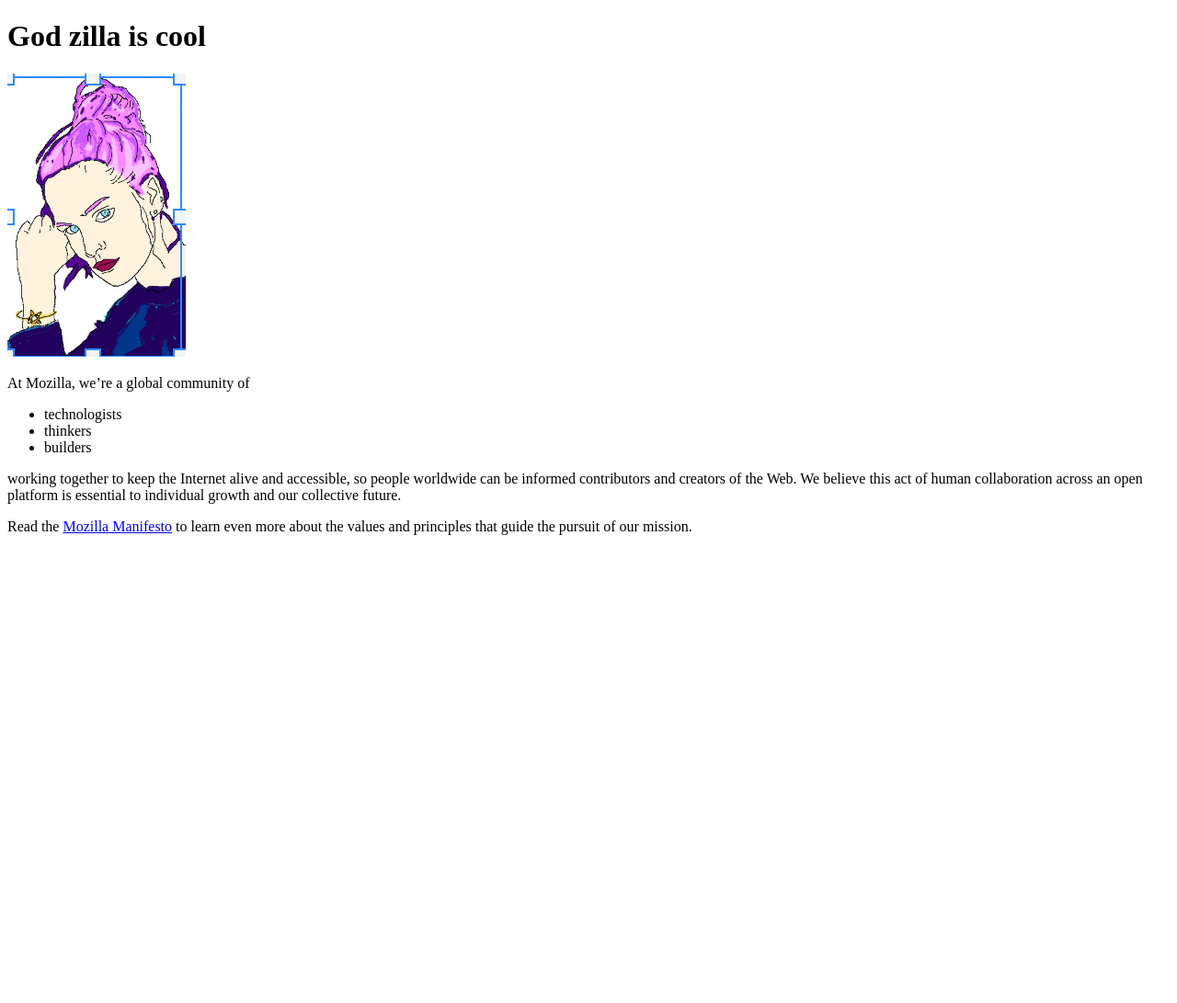
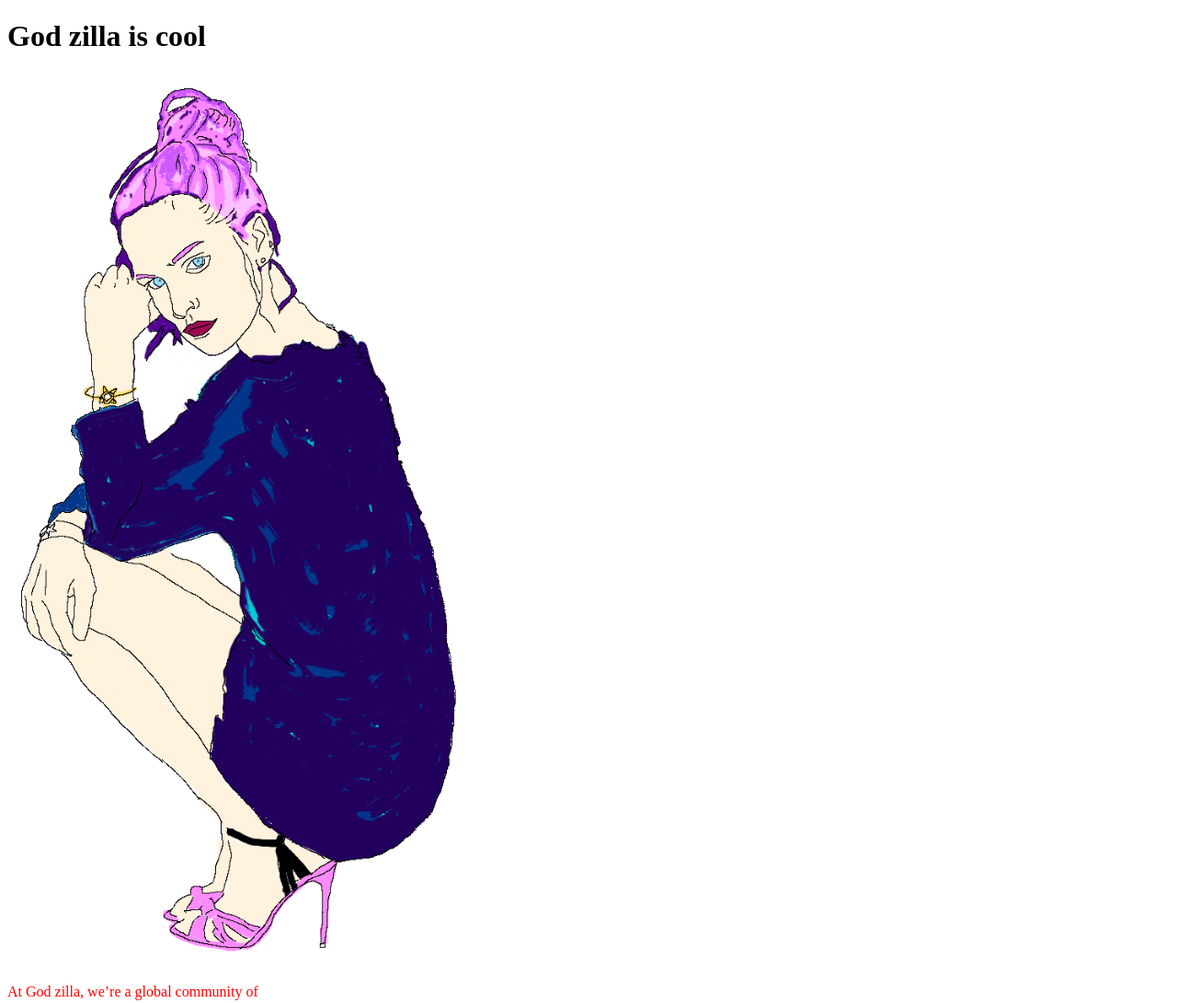
Before and after one commit to papapokerface/effective-tribble, a plain HTML site: page index.html in a window 1280 px wide. Shown: the top 1091 px of the page at 92% size. Before the commit the page ends 800 px from the top, so only its background shows below. Drawn offline with Linux system fonts and the light colour scheme.

Commit message:
updated style sheet new image in body

```diff
--- a/index.html
+++ b/index.html
@@ -4,12 +4,13 @@
     <meta charset="utf-8">
     <title>My God Zilla test page</title>
     <link rel="icon" type="image/x-icon" href="images/Screenshot 2024-12-13 at 7.37.23 PM.png">
+    <link href="styles/style.css" rel="stylesheet" />
   </head>
   <body>
     <h1>God zilla is cool</h1>
-    <img src="images/Screenshot 2024-12-13 at 7.37.23 PM.png" alt="The Firefox logo: a flaming fox surrounding the Earth.">
+    <img src="images/Screenshot 2024-12-18 at 9.41.27 PM.png" alt="The Firefox logo: a flaming fox surrounding the Earth.">
 
-    <p>At Mozilla, we’re a global community of</p>
+    <p>At God zilla, we’re a global community of</p>
 
     <ul> <!-- changed to list in the tutorial -->
       <li>technologists</li>
--- /dev/null
+++ b/styles/style.css
@@ -0,0 +1,3 @@
+p {
+    color: red;
+  }
```
Also changed, not shown: images/Screenshot 2024-12-18 at 9.41.27 PM.png (added).
